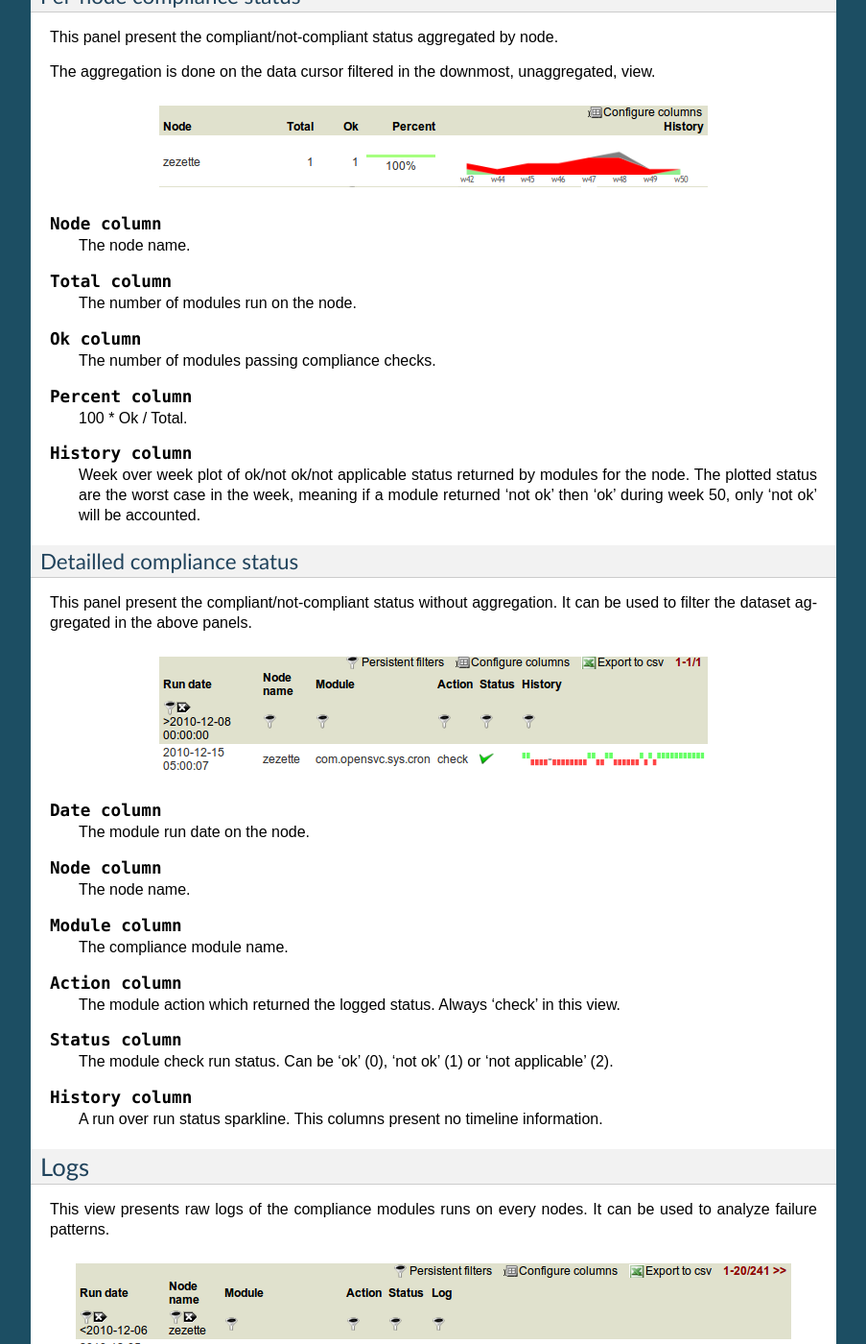
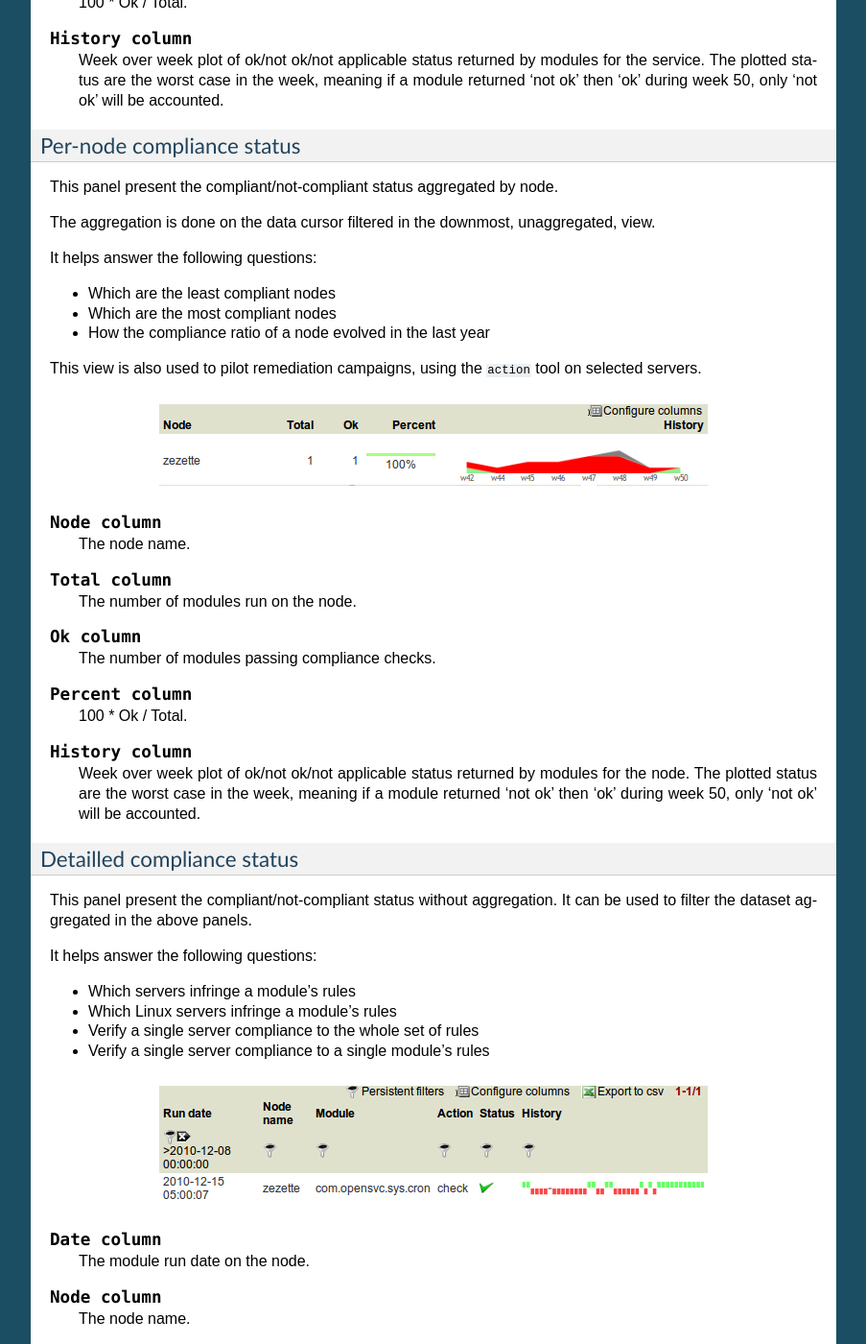
Before and after one commit to opensvc/docs.opensvc.com, a Sphinx documentation site: the page built from source/compliance.views.rst, in a window 1280 px wide and 1400 px high, scrolled down 1577 px. Shown: the whole window at 96% size, without its empty margins (198-1101 px from the left). Built offline with Sphinx 7.4.7, drawn with Linux system fonts in a browser that asks for light colours; some of the changed text lies outside the part shown.

Commit message:
Add details in the compliance collector views page

```diff
--- a/source/compliance.views.rst
+++ b/source/compliance.views.rst
@@ -30,6 +30,8 @@ The aggregation is done on the data cursor filtered in the downmost, unaggregate
 It helps answer the following questions:
 
 * What corporate rule is alarmingly not respected
+* What corporate rule is surprisingly well respected
+* How the compliance ratio of a rule evolved in the last year
 
 .. figure:: _static/compliance.status.module.png
    :align:  center
@@ -61,6 +63,12 @@ This panel present the compliant/not-compliant status aggregated by service.
 
 The aggregation is done on the data cursor filtered in the downmost, unaggregated, view.
 
+It helps answer the following questions:
+
+* Which are the least compliant services
+* Which are the most compliant services
+* How the compliance ratio of a service evolved in the last year
+
 .. function:: Service column
 
    The service name.
@@ -87,6 +95,14 @@ Per-node compliance status
 This panel present the compliant/not-compliant status aggregated by node.
 
 The aggregation is done on the data cursor filtered in the downmost, unaggregated, view.
+
+It helps answer the following questions:
+
+* Which are the least compliant nodes
+* Which are the most compliant nodes
+* How the compliance ratio of a node evolved in the last year
+
+This view is also used to pilot remediation campaigns, using the ``action`` tool on selected servers.
 
 .. figure:: _static/compliance.status.node.png
    :align:  center
@@ -115,6 +131,13 @@ Detailled compliance status
 +++++++++++++++++++++++++++
 
 This panel present the compliant/not-compliant status without aggregation. It can be used to filter the dataset aggregated in the above panels.
+
+It helps answer the following questions:
+
+* Which servers infringe a module's rules
+* Which Linux servers infringe a module's rules
+* Verify a single server compliance to the whole set of rules
+* Verify a single server compliance to a single module's rules
 
 .. figure:: _static/compliance.status.details.png
    :align:  center
@@ -146,7 +169,12 @@ This panel present the compliant/not-compliant status without aggregation. It ca
 Logs
 ----
 
-This view presents raw logs of the compliance modules runs on every nodes. It can be used to analyze failure patterns.
+This view presents raw logs of the compliance modules runs on every nodes.
+
+It helps answer the following questions:
+
+* Since when a server is not compliant to a modules' rules
+* What was the compliance state of a server at the date of a crisis situation (post-mortem analysis)
 
 .. figure:: _static/compliance.log.png
    :align:  center
@@ -300,4 +328,6 @@ The modules view allow compliance administrators to group modules into moduleset
 
 	# nodemgr compliance attach moduleset --moduleset modset1
 
+Only attached modulesets' modules are scheduled for a compliance check by the OpenSVC agents.
+
 Only member of the 'CompManager' group are allowed to create or edit modulesets.
```
Also changed, not shown: other parts of source/compliance.views.rst (+2 -2 lines).
